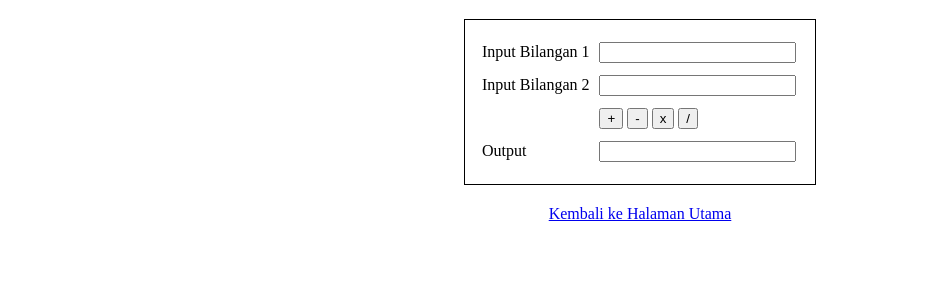
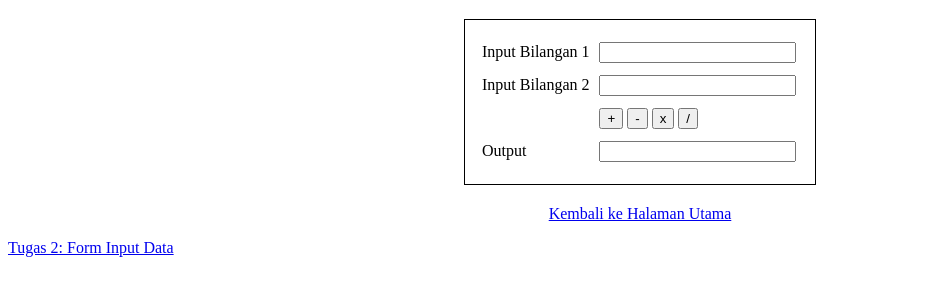
Before and after one commit to MOONOLIFE/Tugas-Pemrograman-Web, a plain HTML site: page tugas3.html in a window 1280 px wide. Shown: the part 61-356 px from the top of the page, without its empty margins (0-940 px from the left). Drawn offline with Linux system fonts and the light colour scheme.

Commit message:
Enhance tugas3.html with additional links
Added link to Tugas 2 and improved HTML structure.

```diff
--- a/tugas3.html
+++ b/tugas3.html
@@ -91,6 +91,8 @@
 
 </script>
   <p class="balik"><a href="index.html">Kembali ke  Halaman Utama</data></a></p>
-
+   <p>
+        <a href="tugas2.html">Tugas 2: Form Input Data</data></a>
+    </p>
 </body>
 </html>
```
